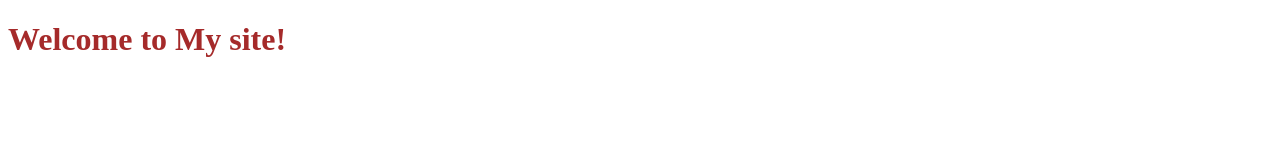
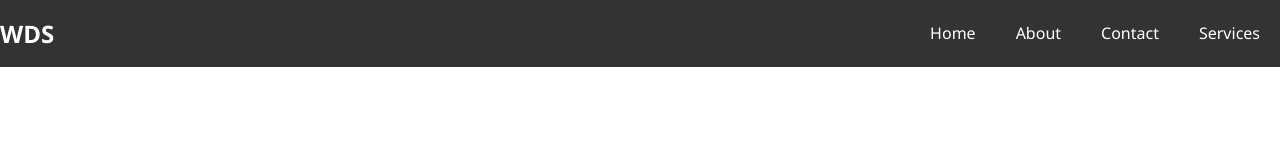
Before and after one commit to zakirqaindev/Project0, a plain HTML site: page index.html in a window 1280 px wide. Drawn offline with Linux system fonts and the light colour scheme.

Commit message:
style on navigation bar

```diff
--- a/css/style.css
+++ b/css/style.css
@@ -1,3 +1,48 @@
-h1 {
-  color: brown;
+/* Reset  */
+* {
+  margin: 0;
+  padding: 0;
+  box-sizing: border-box;
 }
+/* main styling > anythinng does not have class and id*/
+html,
+body {
+  font-family: "Segoe UI", Tahoma, Geneva, Verdana, sans-serif;
+  line-height: 1.7em;
+}
+a {
+  color: #333;
+  text-decoration: none;
+}
+h1,h2,h3 {
+ padding-bottom: 20px;
+}
+p {
+  margin:10px 0:
+}
+/* Navbar */
+#navbar {
+  background: #333;
+  color: #fff;
+  overflow: auto;
+}
+#navbar a {
+  color: #fff;
+}
+#navbar h1 {
+  float: left;
+  padding-top: 20px;
+}
+#navbar ul {
+  list-style: none;
+  float: right;
+}
+#navbar ul li {
+  float: left;
+}
+#navbar ul li a {
+  display:block;
+  padding: 20px;
+  text-align: center;
+
+}
--- a/index.html
+++ b/index.html
@@ -4,10 +4,28 @@
     <meta charset="UTF-8" />
     <meta name="viewport" content="width=device-width, initial-scale=1.0" />
     <meta http-equiv="X-UA-Compatible" content="ie=edge" />
+    <meta
+      name="description"
+      content="Welcome to the most extraordinary porfolio website"
+    />
+    <meta
+      name="keyword"
+      content="web development, front-end, back-end, python, javascript, java, fullstack web development, react, nodejs, express, mongodb, django, fullstack"
+    />
     <link rel="stylesheet" href="css/style.css" />
-    <title>My Portfolio</title>
+    <title>elcome to My site! | Free Lancing</title>
   </head>
   <body>
-    <h1>Welcome to My site!</h1>
+    <header>
+      <nav id="navbar">
+        <h1 class="logo"><a href="index.html">WDS</a></h1>
+        <ul>
+          <li><a href="index.html">Home</a></li>
+          <li><a href="about.html">About</a></li>
+          <li><a href="contact.html">Contact</a></li>
+          <li><a href="service.html">Services</a></li>
+        </ul>
+      </nav>
+    </header>
   </body>
 </html>
```
